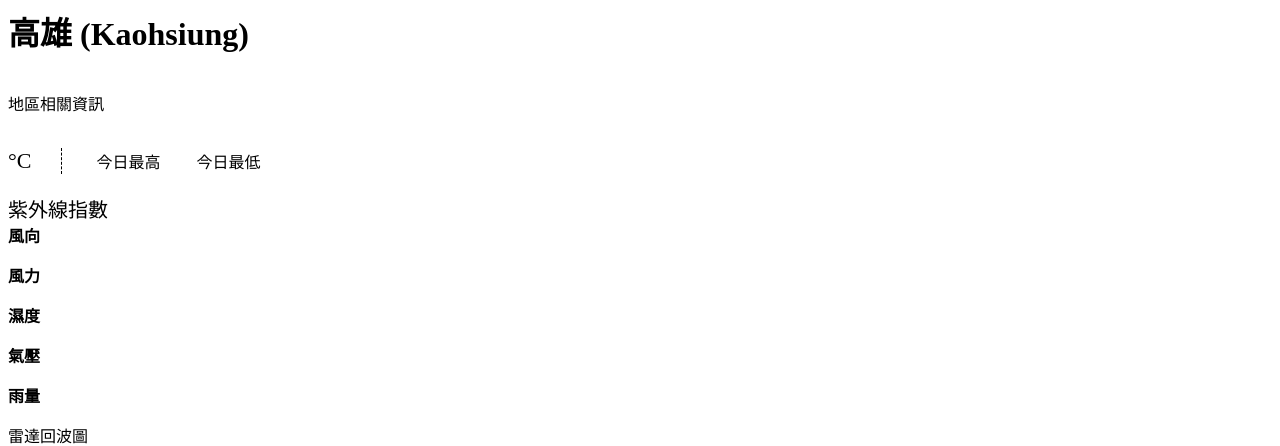
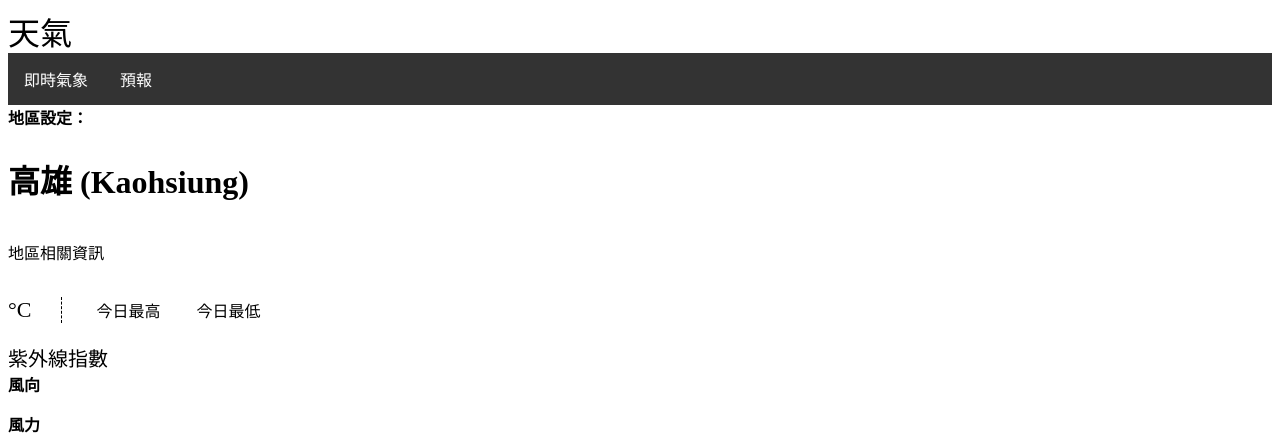
Before and after one commit to ray771124/ray771124.weather.github.io, a plain HTML site: page index.html in a window 1280 px wide. Shown: the top 446 px of the page. Drawn offline with nearby package versions, Linux system fonts and the light colour scheme; no server answers; files whose address does not match are found by name.

Commit message:
Update index.html

```diff
--- a/index.html
+++ b/index.html
@@ -17,8 +17,60 @@ body.impact {
 
 
 }
+
+
+.web_title
+{
+	font-size:32px;
+    color:#000000;
+    text-align:left;
+	height:45px;
+}
+
+ul
+{
+  list-style-type: none;
+  margin: 0;
+  padding: 0;
+  overflow: hidden;
+  background-color: #333;
+}
+
+li
+{
+  float: left;
+}
+
+li a
+{
+  display: block;
+  color: white;
+  text-align: center;
+  padding: 14px 16px;
+  text-decoration: none;
+}
+
+li a:hover
+{
+  background-color: #111;
+}
+
+.location_settings
+{
+	font-size:16px;
+    color:#000000;
+    text-align:left;
+	height:30px;
+	font-weight:bold;
+}
+
 </style>
-
+<div class = "web_title">天氣</div>
+	<ul>
+		<li><a href = "#">即時氣象</a> </li>
+        <li><a href = "#">預報</a> </li>
+    </ul>
+<div class = "location_settings">地區設定：</div>
 </head>
 <body>
 <!--(網頁語言)-->
```
